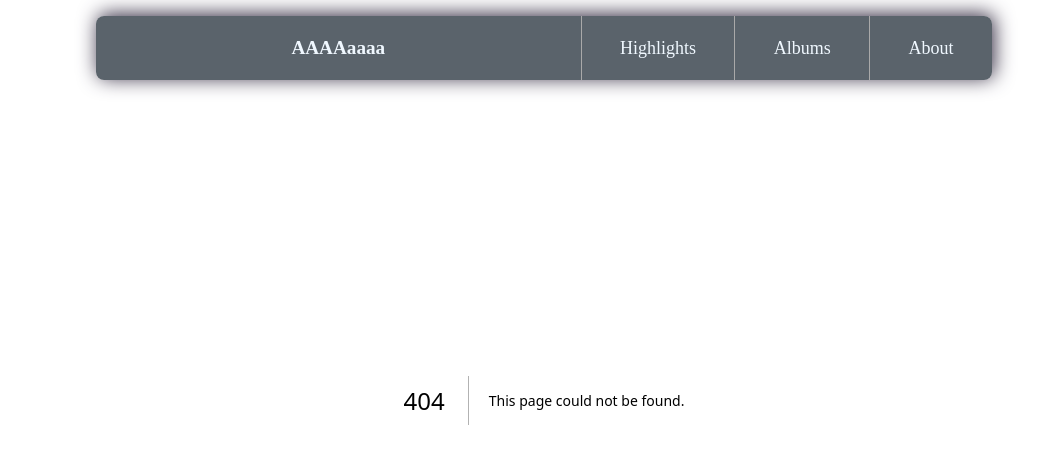
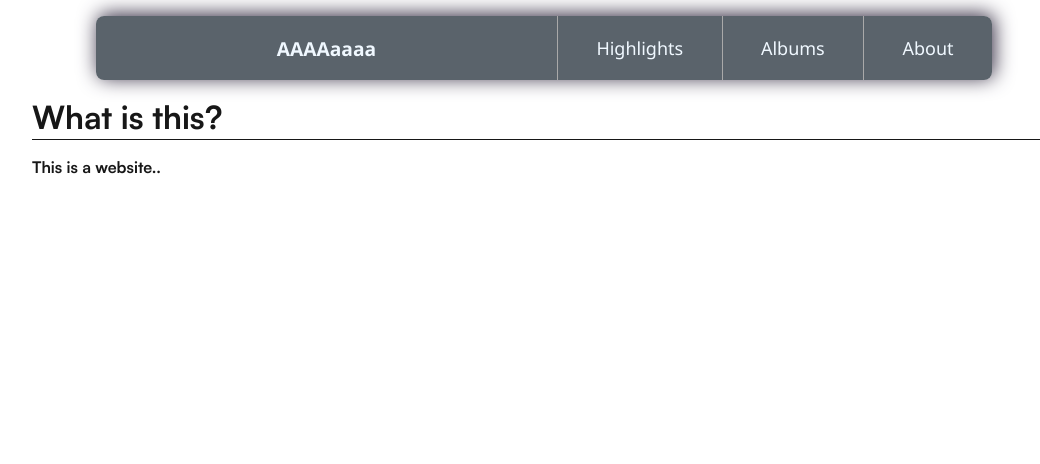
Before and after one commit to HaowenRong/aleidoscope, a Next.js app: page /about in a window 1280 px wide. Before the commit this address had no page. Shown: the top 464 px of the page, without its empty margins (96-1136 px from the left). Built offline with nearby package versions, Linux system fonts and the light colour scheme.

Commit message:
Created about page with link to navi bar

```diff
--- /dev/null
+++ b/src/app/about/page.js
@@ -0,0 +1,20 @@
+import '../../styles/globals.css';
+import '../../styles/components.css'
+import '../../styles/layout.css'
+import '../../styles/about.css'
+
+
+export default function About() {
+  return (
+    <main className='main'>
+      <div className='content'>
+
+        <div className='about-card'>
+          <h1 className='about-title'>What is this?</h1>
+          <p className='about-desc'>This is a website..</p>
+        </div>
+
+      </div>
+    </main>
+  );
+}
--- a/src/components/NaviBar.js
+++ b/src/components/NaviBar.js
@@ -18,7 +18,7 @@ export default function NaviBar() {
             <h3>Albums</h3>
           </Link>
 
-          <Link href='/board' className='option'>
+          <Link href='/about' className='option'>
             <h3>About</h3>
           </Link>
         </div>
--- /dev/null
+++ b/src/styles/about.css
@@ -0,0 +1,11 @@
+.about-card {
+  width: 100%;
+  display: flex;
+  flex-direction: column;
+} .about-title {
+  width: 100%;
+  border-bottom: solid 1px;
+  margin-bottom: 1rem;
+} .about-desc {
+  width: 100%;
+}
```
